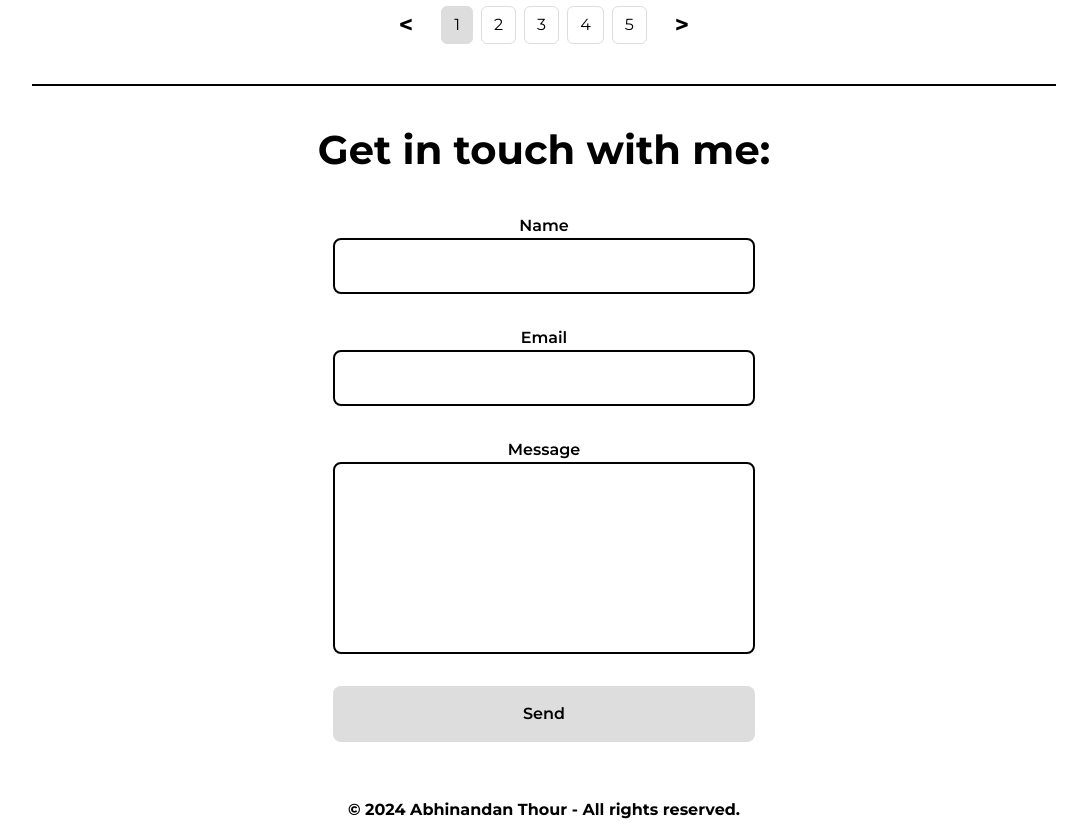
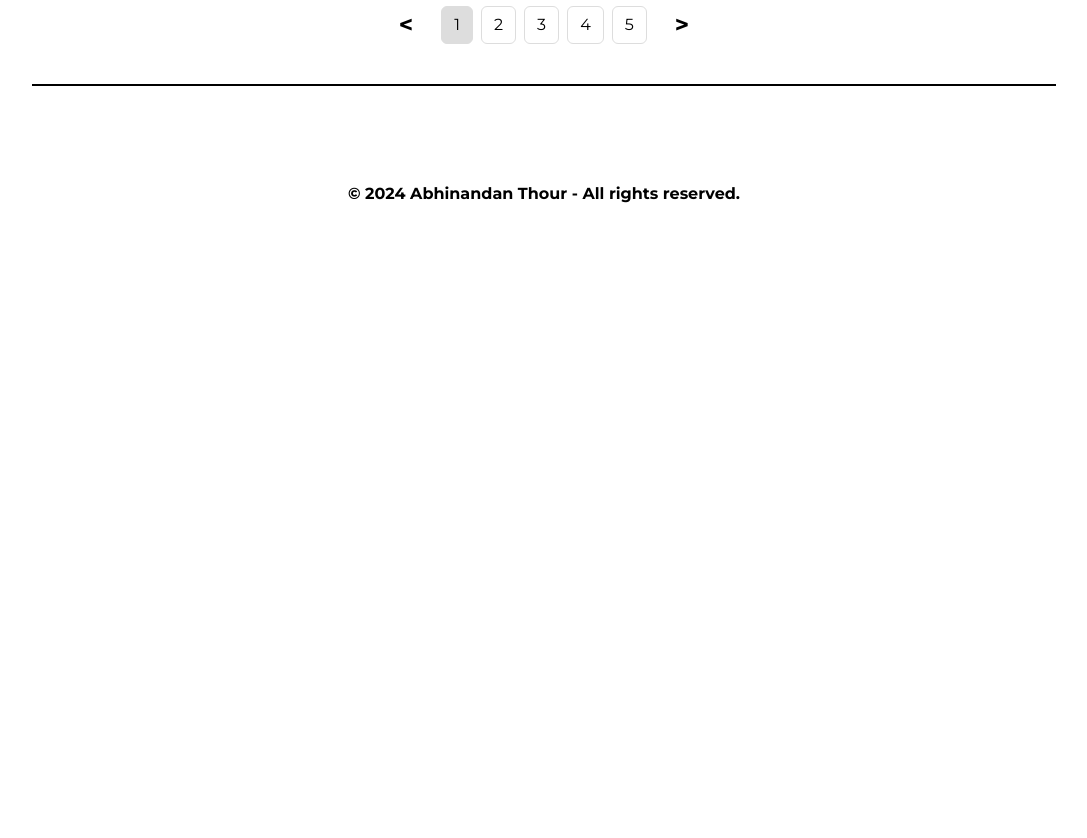
Before and after one commit to Bh00fie/mainportfolio, a React (Create React App) app: page / in a window 1280 px wide. Shown: the part 1580-2418 px from the top of the page, without its empty margins (96-1183 px from the left). After the commit the page ends 1802 px from the top, so only its background shows below. Built offline with nearby package versions, Linux system fonts and the light colour scheme.

Commit message:
removed the form at the end of the page

```diff
--- a/src/components/pages/style.css
+++ b/src/components/pages/style.css
@@ -319,7 +319,8 @@ margin-bottom: 5vh;
 
 /* ---- CONTACT ME PAGE ---- */
 form{
-    display: flex;
+    display: none;
+    /* display: flex; */
     flex-direction: column;
     align-items: center;
 }
```
